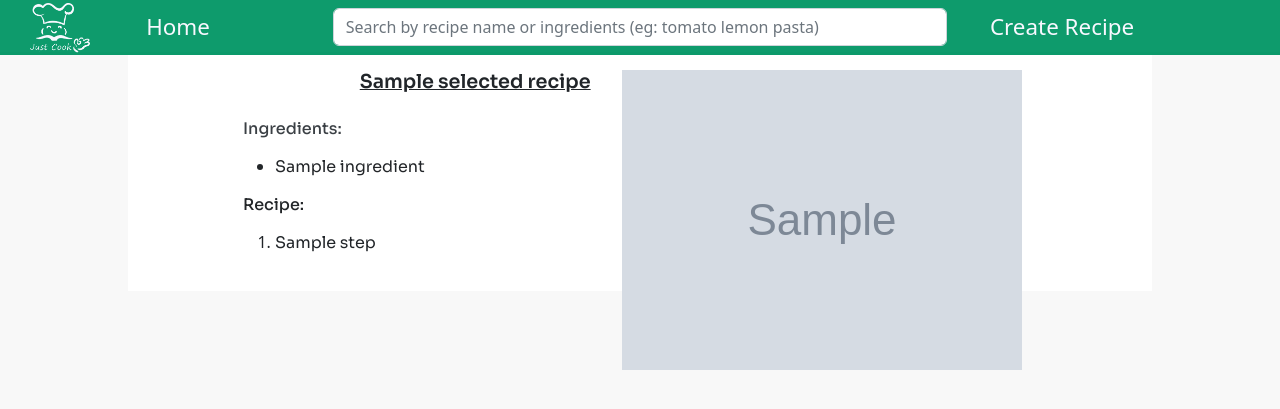
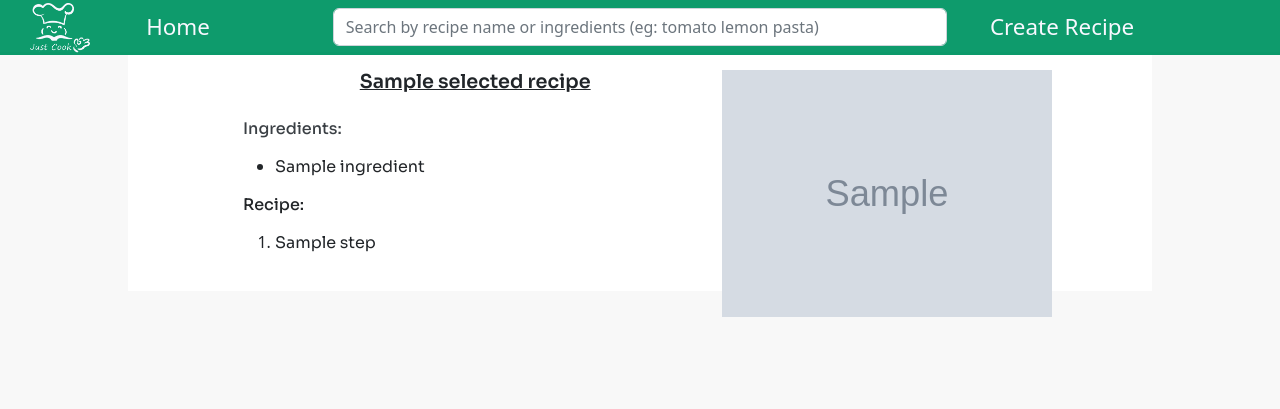
Before and after one commit to Fortivera/Recipe_webapp, a Django app: template base/templates/base/selected_recipe.html in a window 1280 px wide. Shown: the top 409 px of the page. Run offline with Django 4.2, Linux system fonts and the light colour scheme; the template is opened without the code that fills it: most values are stand-ins (such as "Sample title", 1, 10 or a date in 2020); grey boxes marked "Sample" are stand-in pictures; data that the repository does not hold is empty; parts of the project's set-up code (start-up, migrations or seed data) failed here and were passed over.

Commit message:
Adjust image scaling

```diff
--- a/base/templates/base/selected_recipe.html
+++ b/base/templates/base/selected_recipe.html
@@ -41,7 +41,7 @@
     <div class="media-container">
             <div class="img-border">
                 {% if selected_recipe.dish_img %}
-                     <img class="media-img" src= '{{selected_recipe.dish_img.url}}' alt="Card image cap">
+                    <img class="media-img" src= '{{selected_recipe.dish_img.url}}' alt="Card image cap">
                 {% endif %}
             </div>
         </div>
--- a/recipes/settings.py
+++ b/recipes/settings.py
@@ -15,7 +15,7 @@ BASE_DIR = Path(__file__).resolve().parent.parent
 # SECURITY WARNING: keep the secret key used in production secret!
 SECRET_KEY = config('SECRET_KEY')
 
-# SECURITY WARNING: don't run with debug turned on in production!
+# Make sure to set the value to True when in production!
 DEBUG = config('DEBUG', default=True, cast=bool)
 
 ALLOWED_HOSTS = config('ALLOWED_HOSTS', cast=Csv())
--- a/static/styles/selected_recipe.css
+++ b/static/styles/selected_recipe.css
@@ -55,9 +55,9 @@
     vertical-align: top;
     justify-content: end;
     padding-top: 10px;
-    padding-left: 30px;
+
     padding-bottom: 20px;
-    padding: 10px 30px 20px 10px;
+
 }
 .img-border{
     position: absolute;
@@ -66,7 +66,7 @@
     margin-right: auto;
     max-width: 600px;
 }
-.img{
+.media-img{
     max-width:100%;
-    height:auto;
+
 }
```
